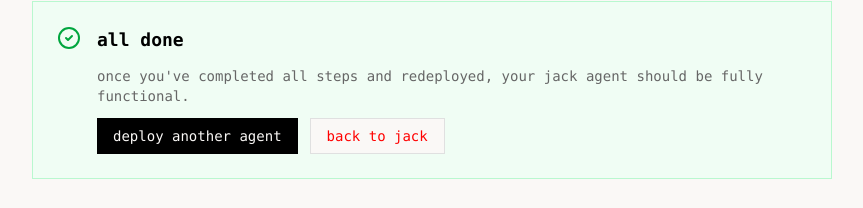
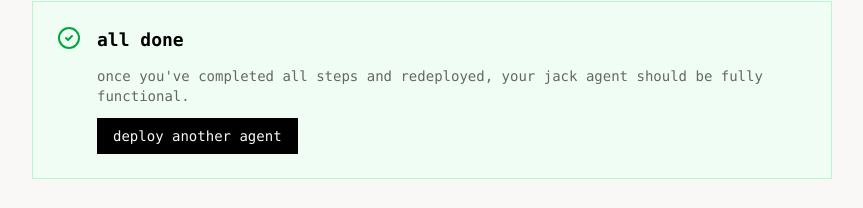
Before and after one commit to vishesh-baghel/experiments, a Next.js app in the folder packages/squad/: page /deploy/jack/guide in a window 1280 px wide. Shown: the part 1323-1531 px from the top of the page, without its empty margins (208-1071 px from the left). Built offline with nearby package versions, Linux system fonts and the light colour scheme; no server answers.

Commit message:
remove button on guide page

```diff
--- a/packages/squad/src/app/deploy/[agentId]/guide/page.tsx
+++ b/packages/squad/src/app/deploy/[agentId]/guide/page.tsx
@@ -111,9 +111,6 @@ const GuidePage = async ({ params }: GuidePageProps) => {
                   <Button asChild className="no-underline">
                     <Link href="/">deploy another agent</Link>
                   </Button>
-                  <Button variant="outline" asChild className="no-underline">
-                    <Link href={`/${agent.id}`}>back to {agent.name}</Link>
-                  </Button>
                 </div>
               </div>
             </div>
```
